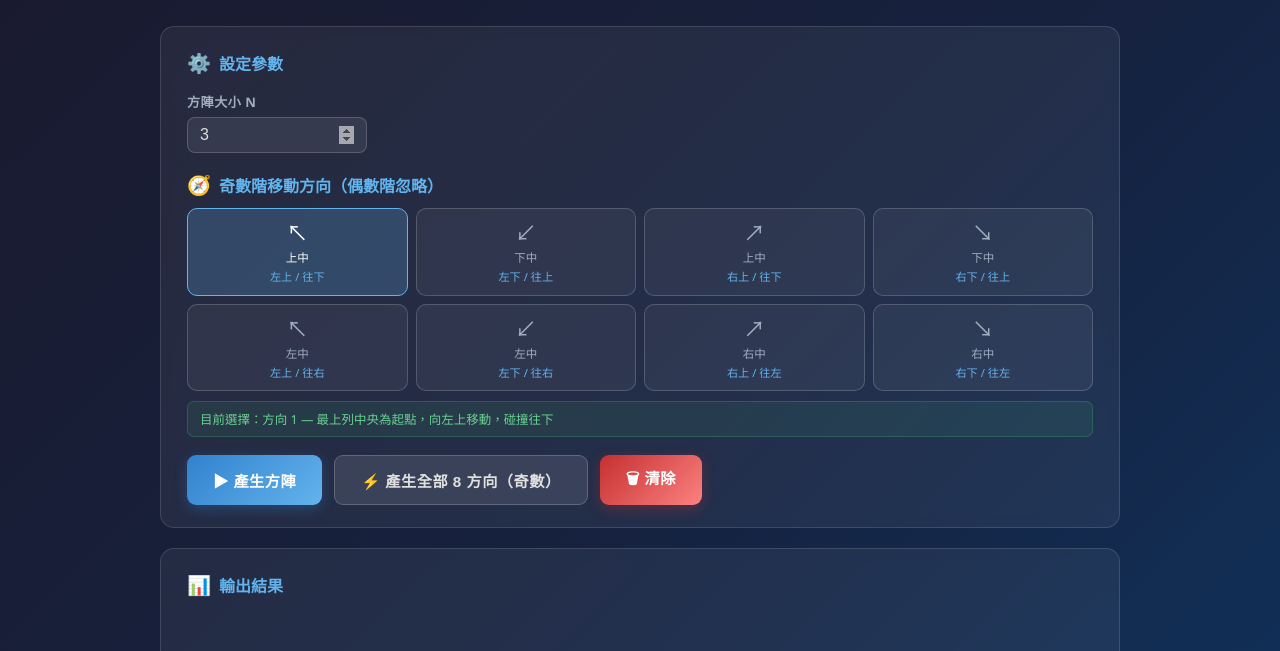
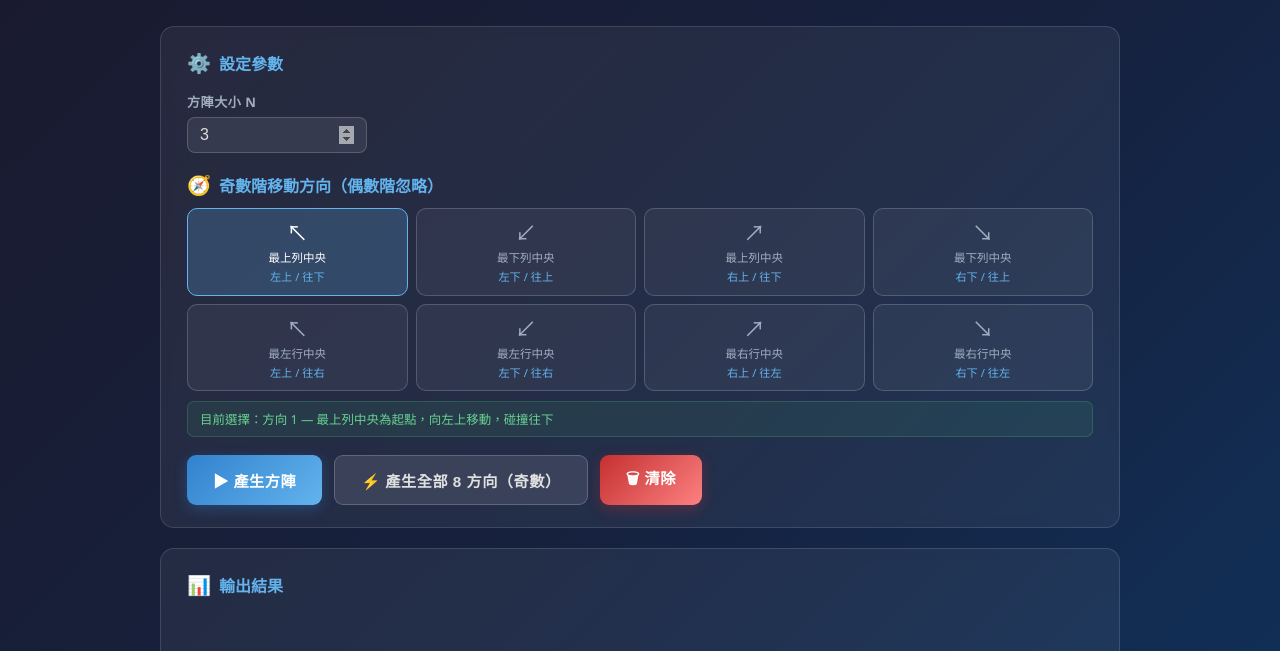
Before and after one commit to wen9298/hw2-magic-square, a plain HTML site: page index.html in a window 1280 px wide. Shown: the part 89-740 px from the top of the page. Drawn offline with Linux system fonts and the light colour scheme.

Commit message:
Update direction button labels to full descriptions

```diff
--- a/index.html
+++ b/index.html
@@ -400,14 +400,14 @@
 <script>
 /* ─── Direction metadata ─── */
 const DIRECTIONS = [
-  { id:1, icon:"↖", start:"上中", move:"左上", bounce:"往下" },
-  { id:2, icon:"↙", start:"下中", move:"左下", bounce:"往上" },
-  { id:3, icon:"↗", start:"上中", move:"右上", bounce:"往下" },
-  { id:4, icon:"↘", start:"下中", move:"右下", bounce:"往上" },
-  { id:5, icon:"↖", start:"左中", move:"左上", bounce:"往右" },
-  { id:6, icon:"↙", start:"左中", move:"左下", bounce:"往右" },
-  { id:7, icon:"↗", start:"右中", move:"右上", bounce:"往左" },
-  { id:8, icon:"↘", start:"右中", move:"右下", bounce:"往左" },
+  { id:1, icon:"↖", start:"最上列中央", move:"左上", bounce:"往下" },
+  { id:2, icon:"↙", start:"最下列中央", move:"左下", bounce:"往上" },
+  { id:3, icon:"↗", start:"最上列中央", move:"右上", bounce:"往下" },
+  { id:4, icon:"↘", start:"最下列中央", move:"右下", bounce:"往上" },
+  { id:5, icon:"↖", start:"最左行中央", move:"左上", bounce:"往右" },
+  { id:6, icon:"↙", start:"最左行中央", move:"左下", bounce:"往右" },
+  { id:7, icon:"↗", start:"最右行中央", move:"右上", bounce:"往左" },
+  { id:8, icon:"↘", start:"最右行中央", move:"右下", bounce:"往左" },
 ];
 
 function dirLabel(d) {
```
